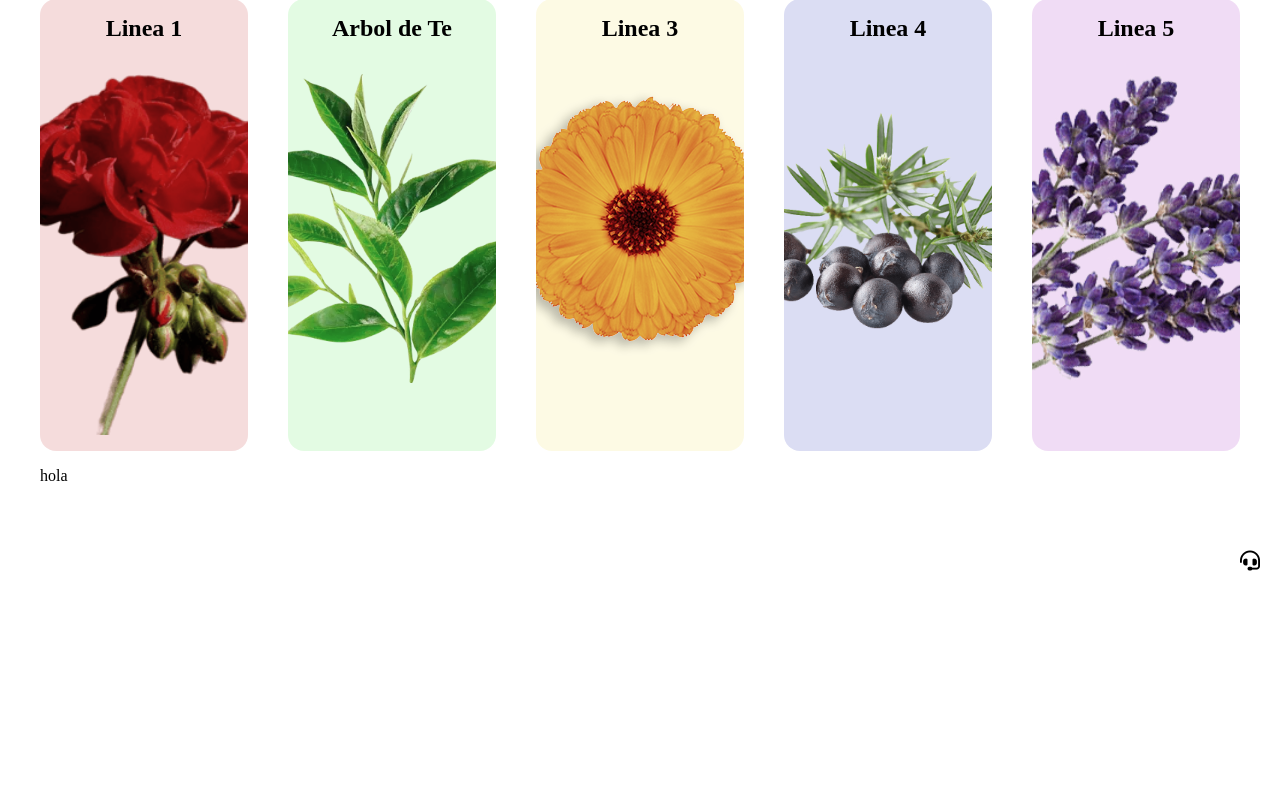
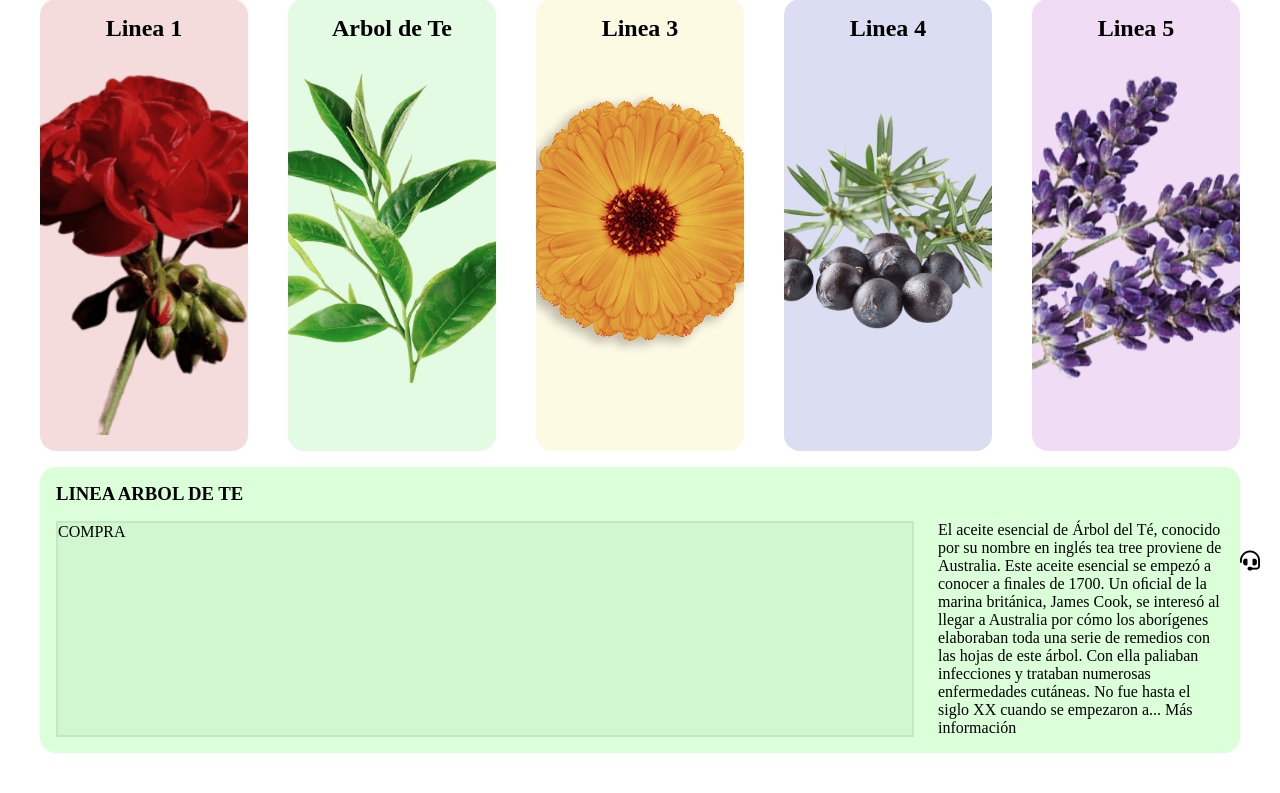
Before and after one commit to rebecanoya/PROYECTO-ESTETICA, a PHP site: page /public/html/NuestrosProductos.html in a window 1280 px wide. Shown: the part 209-1002 px from the top of the page. Before the commit the page ends 780 px from the top, so only its background shows below. Run offline with PHP 8.4, Linux system fonts and the light colour scheme; some libraries are stand-ins or nearby versions.

Commit message:
desplegable

```diff
--- a/public/css/np.css
+++ b/public/css/np.css
@@ -64,8 +64,35 @@ main {
 
 }
 
-.desplegableLineas {
+.desplegadoLineas {
 
-    background-color: rebeccapurple;
+
+    border-radius: 1em;
+    padding: 1em;
+    background-color: var(--fondoLineas, white);
+
+    & section {
+
+        display: flex;
+        flex-direction: column;
+        gap: 1em;
+
+        & .cuadroCompleto {
+
+            display: grid;
+            grid-template-columns: 3fr 1fr;
+            gap: 1.5em;
+
+        }
+
+        & .productos {
+
+            background-color: rgba(101, 159, 98, 0.082);
+            border: 2px rgba(49, 77, 47, 0.082) solid;
+
+        }
+
+
+    }
 
 }
--- a/public/html/NuestrosProductos.html
+++ b/public/html/NuestrosProductos.html
@@ -103,12 +103,22 @@
             </section>
         </article>
 
-        <article id="#desplegableLineas">
+        <article style="--fondoLineas: rgba(13, 255, 0, 0.15);" class="desplegadoLineas" id="#desplegableLineas">
             <section>
-                <p>hola</p>
-
+                <h1>LINEA ARBOL DE TE</h1>
+                <div class="cuadroCompleto">
+                    <div class="productos">COMPRA</div>
+                    <div class="descripcion">El aceite esencial de Árbol del Té, conocido por su nombre en inglés tea
+                        tree proviene de
+                        Australia. Este aceite esencial se empezó a conocer a ﬁnales de 1700. Un oﬁcial de la marina
+                        británica, James Cook, se interesó al llegar a Australia por cómo los aborígenes elaboraban toda
+                        una serie de remedios con las hojas de este árbol. Con ella paliaban infecciones y trataban
+                        numerosas enfermedades cutáneas. No fue hasta el siglo XX cuando se empezaron a... Más
+                        información</div>
+                </div>
             </section>
         </article>
+
 
     </main>
 
```
